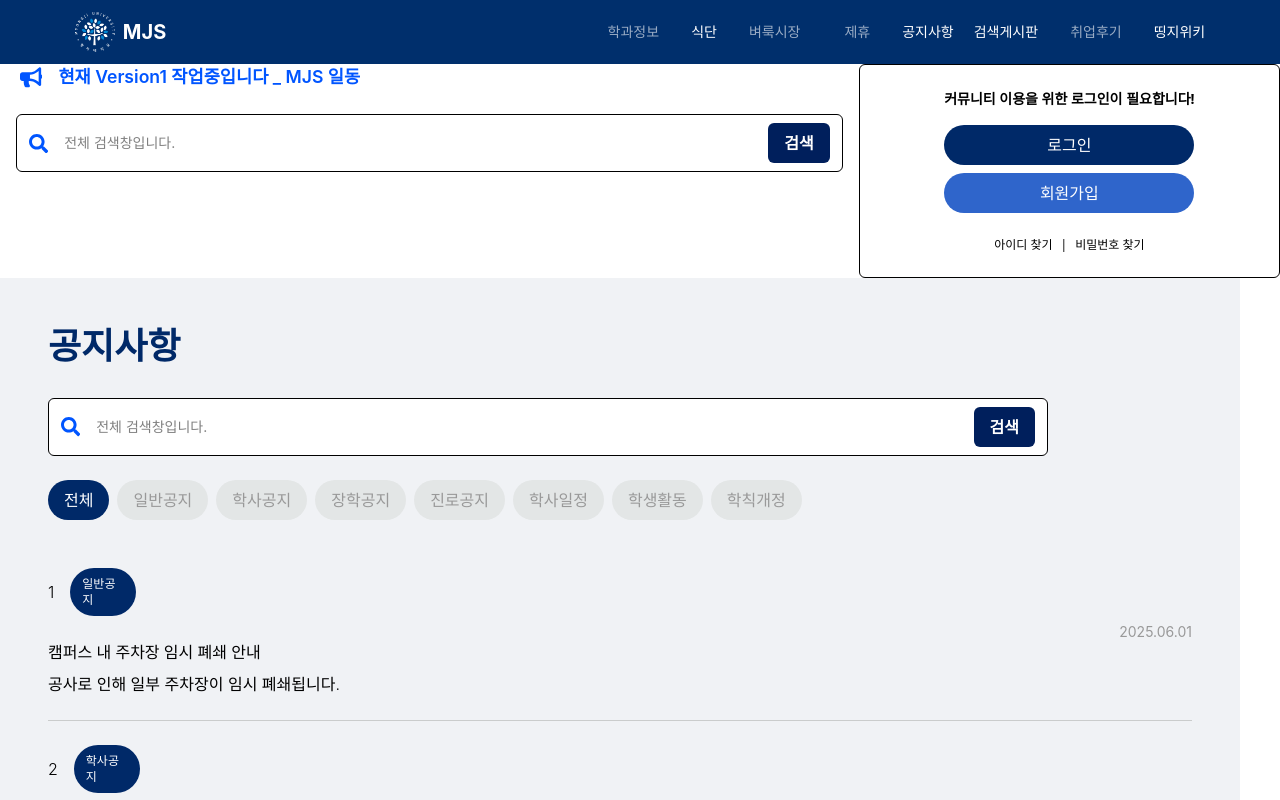
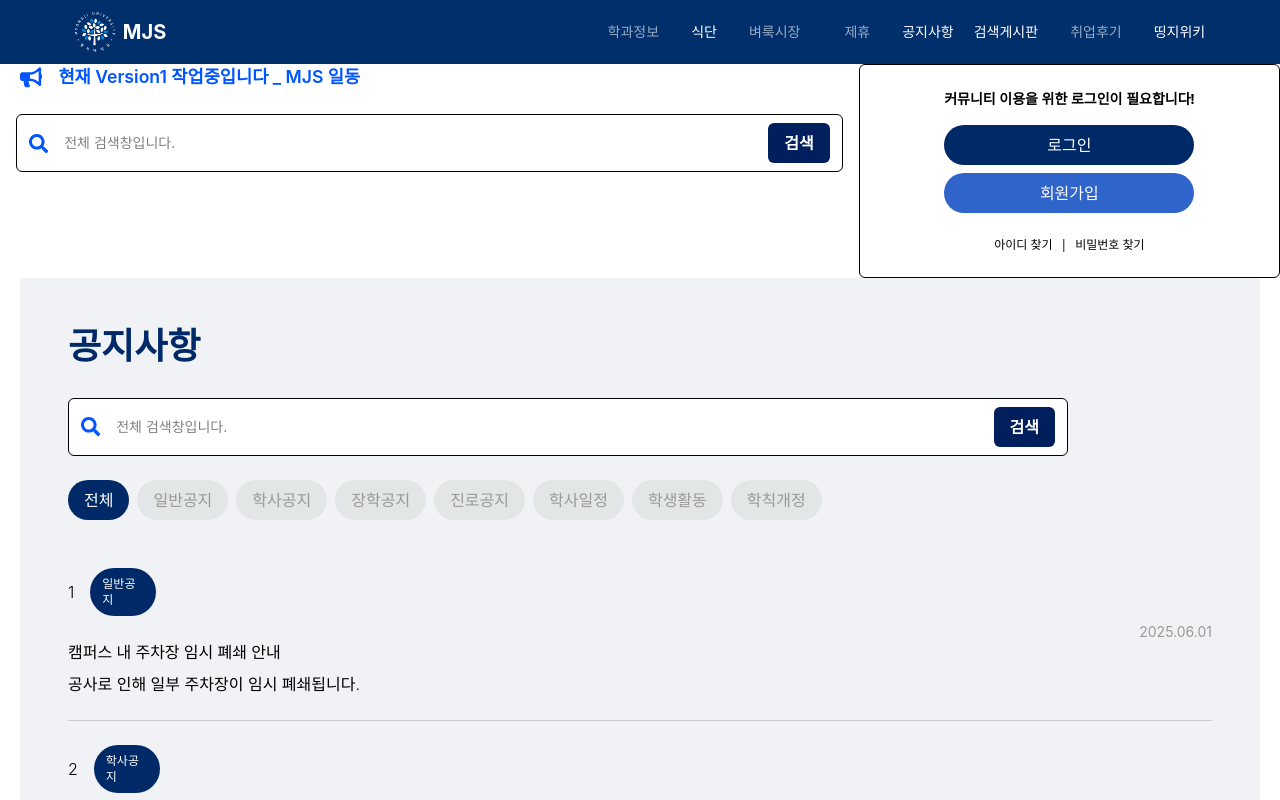
Before and after one commit to NOVA-MJU/MJS-FRONT, a React (Vite) app: page /Notice in a window 1280 px wide. Shown: the top 800 px of the page. Built offline with nearby package versions, Linux system fonts and the light colour scheme; a web font is replaced by a local one.

Commit message:
<Feat> 각 공지사항 별 외부 링크 연결 추가

```diff
--- a/src/components/organisms/NoticeItem/idex.tsx
+++ b/src/components/organisms/NoticeItem/idex.tsx
@@ -6,8 +6,9 @@ export interface NoticeItemProps {
   title: string;
   content: string;
   date: string;
+  link: string;
 }
-const NoticeItem: React.FC<NoticeItemProps> = ({ id, category, title, content, date }) => (
+const NoticeItem: React.FC<NoticeItemProps> = ({ id, category, title, content, date, link }) => (
   <>
     <div className='flex justify-between items-center gap-2 py-6'>
       <div>
@@ -15,10 +16,15 @@ const NoticeItem: React.FC<NoticeItemProps> = ({ id, category, title, content, d
           <p className='font-light mr-4'>{id}</p>
           <Badge text={category} />
         </span>
-        <div className='flex flex-col gap-2 cursor-pointer'>
+        <a
+          href={link} //api 연결 후 링크 연결 예정
+          target='_blank'
+          rel='noopener noreferrer'
+          className='flex flex-col gap-2 cursor-pointer'
+        >
           <p className='text-base font-medium'>{title}</p>
           <p className='text-base font-light'>{content}</p>
-        </div>
+        </a>
       </div>
       <p className='text-sm text-grey-40 flex'>{date}</p>
     </div>
--- a/src/components/organisms/NoticeList/index.tsx
+++ b/src/components/organisms/NoticeList/index.tsx
@@ -16,6 +16,7 @@ const NoticeList: React.FC<NoticeListProps> = ({ items }) => {
           title={item.title}
           content={item.content}
           date={item.date}
+          link={item.link}
         />
       ))}
     </section>
--- a/src/constants/noticeData.ts
+++ b/src/constants/noticeData.ts
@@ -5,6 +5,7 @@ export const noticeData = [
     title: '캠퍼스 내 주차장 임시 폐쇄 안내',
     content: '공사로 인해 일부 주차장이 임시 폐쇄됩니다.',
     date: '2025.06.01',
+    link: '#',
   },
   {
     id: 2,
@@ -12,6 +13,7 @@ export const noticeData = [
     title: '2학기 수강신청 일정 공지',
     content: '2학기 수강신청은 7월 20일부터 시작됩니다.',
     date: '2025.06.03',
+    link: '#',
   },
   {
     id: 3,
@@ -19,6 +21,7 @@ export const noticeData = [
     title: '2025년 2학기 국가장학금 1차 신청 안내',
     content: '한국장학재단에서 신청하세요.',
     date: '2025.06.05',
+    link: '#',
   },
   {
     id: 4,
@@ -26,6 +29,7 @@ export const noticeData = [
     title: '삼성전자 채용 설명회 안내',
     content: '6월 10일 공학관에서 설명회가 열립니다.',
     date: '2025.06.07',
+    link: '#',
   },
   {
     id: 5,
@@ -33,6 +37,7 @@ export const noticeData = [
     title: '여름 계절학기 수업 일정 안내',
     content: '계절학기 일정 및 등록 관련 사항 안내입니다.',
     date: '2025.06.08',
+    link: '#',
   },
   {
     id: 6,
@@ -40,6 +45,7 @@ export const noticeData = [
     title: '2025 학생 자치회 모집 안내',
     content: '총학생회 및 단과대 학생회에서 신입 구성원을 모집합니다.',
     date: '2025.06.10',
+    link: '#',
   },
   {
     id: 7,
@@ -47,6 +53,7 @@ export const noticeData = [
     title: '출석 인정 규정 개정 안내',
     content: '공결 처리 기준이 일부 변경되었습니다.',
     date: '2025.06.12',
+    link: '#',
   },
   {
     id: 8,
@@ -54,5 +61,6 @@ export const noticeData = [
     title: '도서관 여름방학 운영시간 변경',
     content: '여름방학 동안 도서관 운영 시간이 단축됩니다.',
     date: '2025.06.15',
+    link: '#',
   },
 ];
--- a/src/pages/notice/index.tsx
+++ b/src/pages/notice/index.tsx
@@ -15,7 +15,7 @@ const Notice: React.FC = () => {
       ? noticeData
       : noticeData.filter((notice) => notice.category === selectedCategory);
   return (
-    <div className='bg-grey-05 w-[1240px] min-h-screen flex flex-col p-12 gap-6'>
+    <div className='bg-grey-05 w-[1240px] min-h-screen flex flex-col p-12 gap-6 mx-auto'>
       <p className='text-4xl font-bold text-blue-900 text-mju-primary'>공지사항</p>
       <SearchBar />
       <CategoryFilter
```
